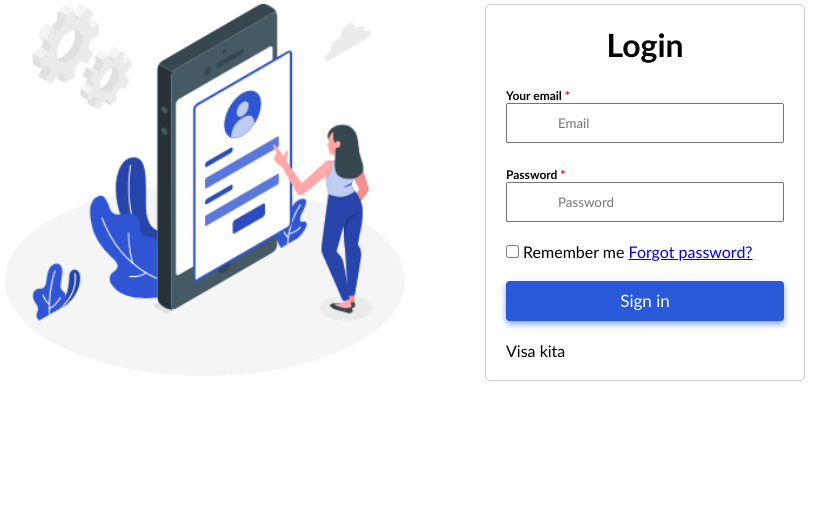
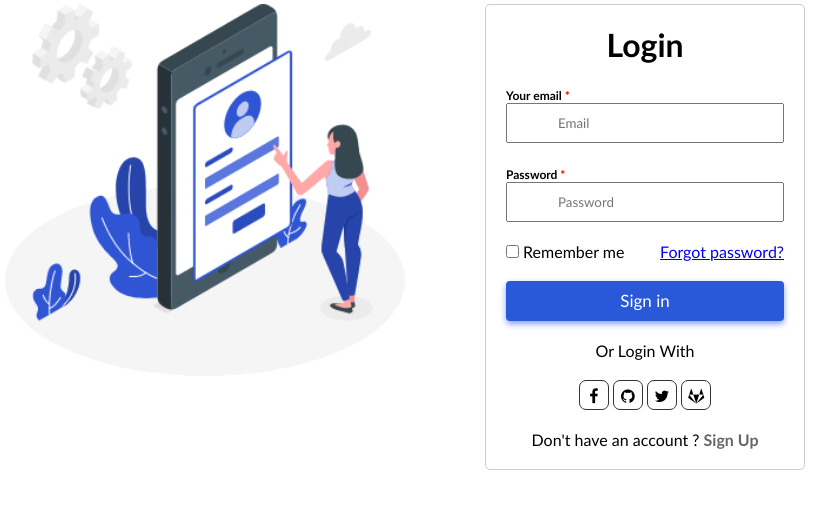
Before and after one commit to emtomoro/2-prisijungimai, a PHP site: page / in a window 1280 px wide. Shown: the part 96-605 px from the top of the page, without its empty margins (235-1071 px from the left). Run offline with PHP 8.4, Linux system fonts and the light colour scheme.

Commit message:
other login options #2

```diff
--- a/css/main.css
+++ b/css/main.css
@@ -56,7 +56,7 @@ body {
 
                     }
                     .forgot-link {
-
+                        float: right;
                     }
                     .btn{
                         width: 100%;
@@ -64,4 +64,34 @@ body {
             .form-bottom{
                 display: inline-block;
                 width: 100%;
+                text-align: center;
             }
+                .form-bottom > p {
+                    margin-bottom: 20px;
+                    text-transform: capitalize;
+                }
+                .form-bottom > .icon-list {
+                    margin-bottom: 20px;
+                }
+                    .form-bottom > .icon-list > .fa {
+                        width: 30px;
+                        height: 30px;
+                        line-height: 30px;
+                        border: 1px solid #333;
+                        border-radius: 7px;
+                }
+                        .form-bottom > .icon-list > .fa:hover {
+                            background-color: #36f;
+                            color: #fff;
+                            border-color: #36f;
+                            cursor: pointer;
+                        }
+                    .form-bottom > .extra-link > p {
+                        display: inline-block;
+                }
+                .form-bottom > .extra-link > a {
+                    text-transform: capitalize;
+                    text-decoration: none;
+                    font-weight: bold;
+                    color: #666;
+                }
--- a/index.html
+++ b/index.html
@@ -41,7 +41,17 @@
                 </div>
             </form>
             <div class="form-bottom">
-                Visa kita
+                <p>Or login with</p>
+                <div class="icon-list">
+                    <i  class="fa fa-facebook"></i>
+                    <i class="fa fa-github"></i>
+                    <i class="fa fa-twitter"></i>
+                    <i class="fa fa-gitlab"></i>
+                </div>
+                <div class="extra-link">
+                    <p>Don't have an account ?</p>
+                    <a href="#">Sign up</a>
+                </div>
             </div>
          </div>
     </div>
```
